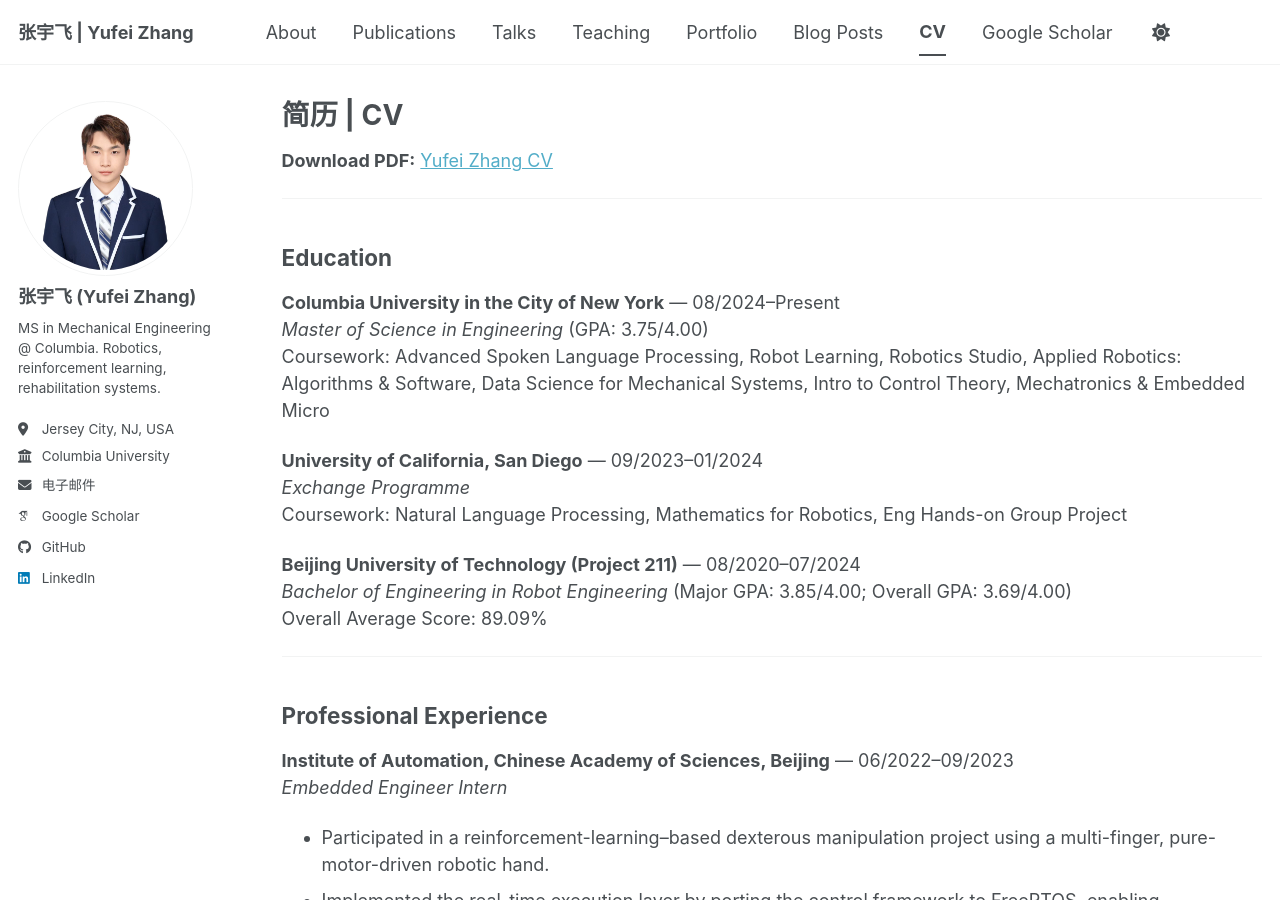
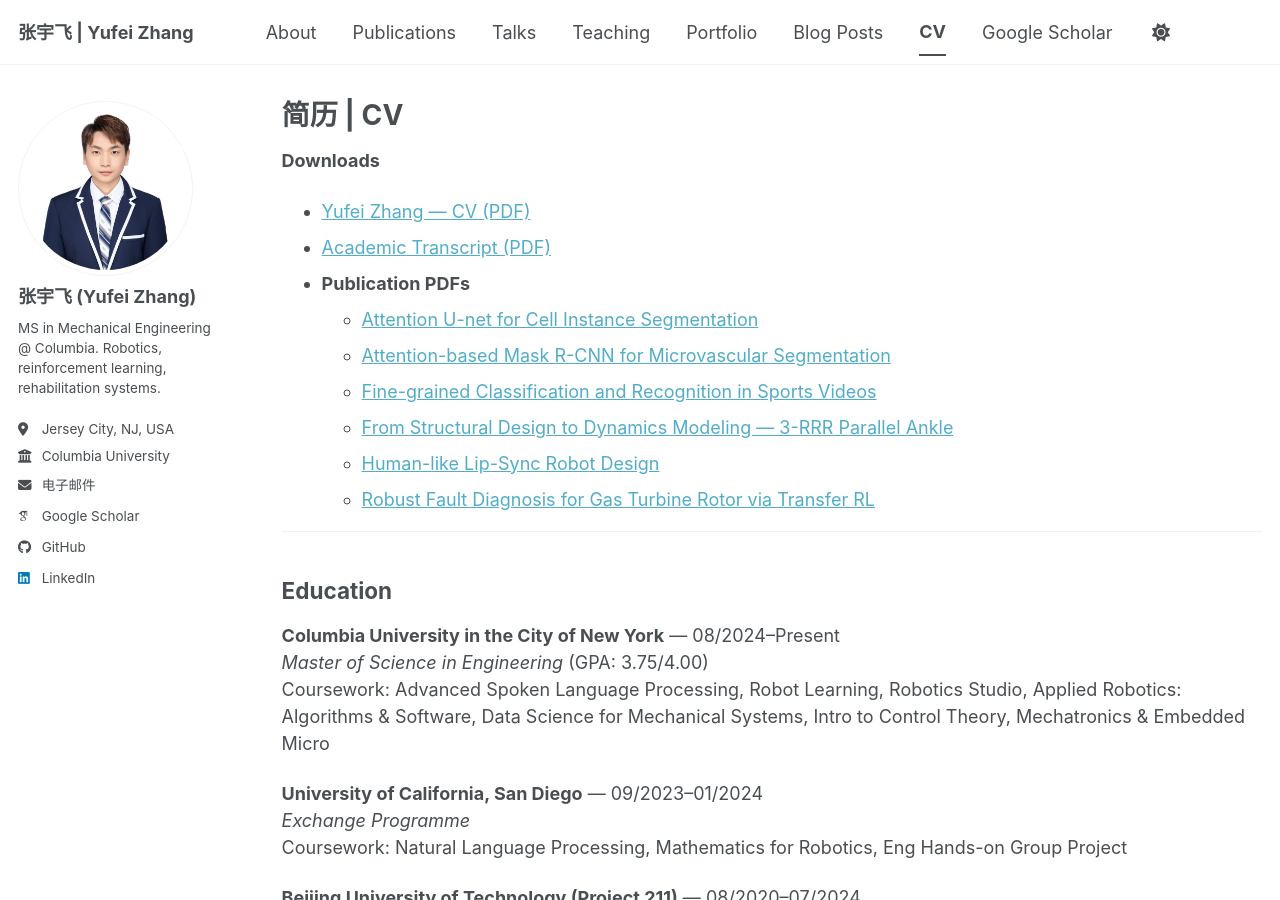
Before and after one commit to YufeiZhang0601/YufeiZhang0601.github.io, a Jekyll site: the page built from _pages/cv.md, in a window 1280 px wide and 900 px high. Built offline with Jekyll 4.4.1, drawn with Linux system fonts in a browser that asks for light colours; some web fonts are replaced; a script bundle is joined from its source files by our own code; library files that are not in the unit come from our copies.

Commit message:
update publication paper file

```diff
--- a/_pages/cv.md
+++ b/_pages/cv.md
@@ -7,7 +7,16 @@
   - /resume
 ---
 
-**Download PDF:** [Yufei Zhang CV](/files/Yufei%20Zhang_CV.pdf)
+**Downloads**
+* [Yufei Zhang — CV (PDF)](/files/Yufei%20Zhang_CV.pdf)
+* [Academic Transcript (PDF)](/files/transcript/transcript.pdf)
+* **Publication PDFs**
+  * [Attention U-net for Cell Instance Segmentation](/files/publication/Attention%20U-net%20for%20Cell%20Instance%20Segmentation.pdf)
+  * [Attention-based Mask R-CNN for Microvascular Segmentation](/files/publication/Attention_based_Mask_R_CNN_for_Microvascular_Segmentation%20%283%29.pdf)
+  * [Fine-grained Classification and Recognition in Sports Videos](/files/publication/Fine_grained_Classification_and_Recognition_in_Sports_Videos.pdf)
+  * [From Structural Design to Dynamics Modeling — 3-RRR Parallel Ankle](/files/publication/From%20Structural%20Design%20to%20Dynamics%20Modeling%20Control-Oriented%20Development%20of%20a%203-RRR%20Parallel%20Ankle.pdf)
+  * [Human-like Lip-Sync Robot Design](/files/publication/Human-like%20Lip-Sync%20Robot%20Design.pdf)
+  * [Robust Fault Diagnosis for Gas Turbine Rotor via Transfer RL](/files/publication/Robust%20Fault%20Diagnosis%20for%20Gas%20Turbine%20Rotor%20via%20Transfer%20Reinforcement%20Learning.pdf)
 
 ---
 
```
Also changed, not shown: _pages/about.md (+2 -0 lines), 9 other files.
